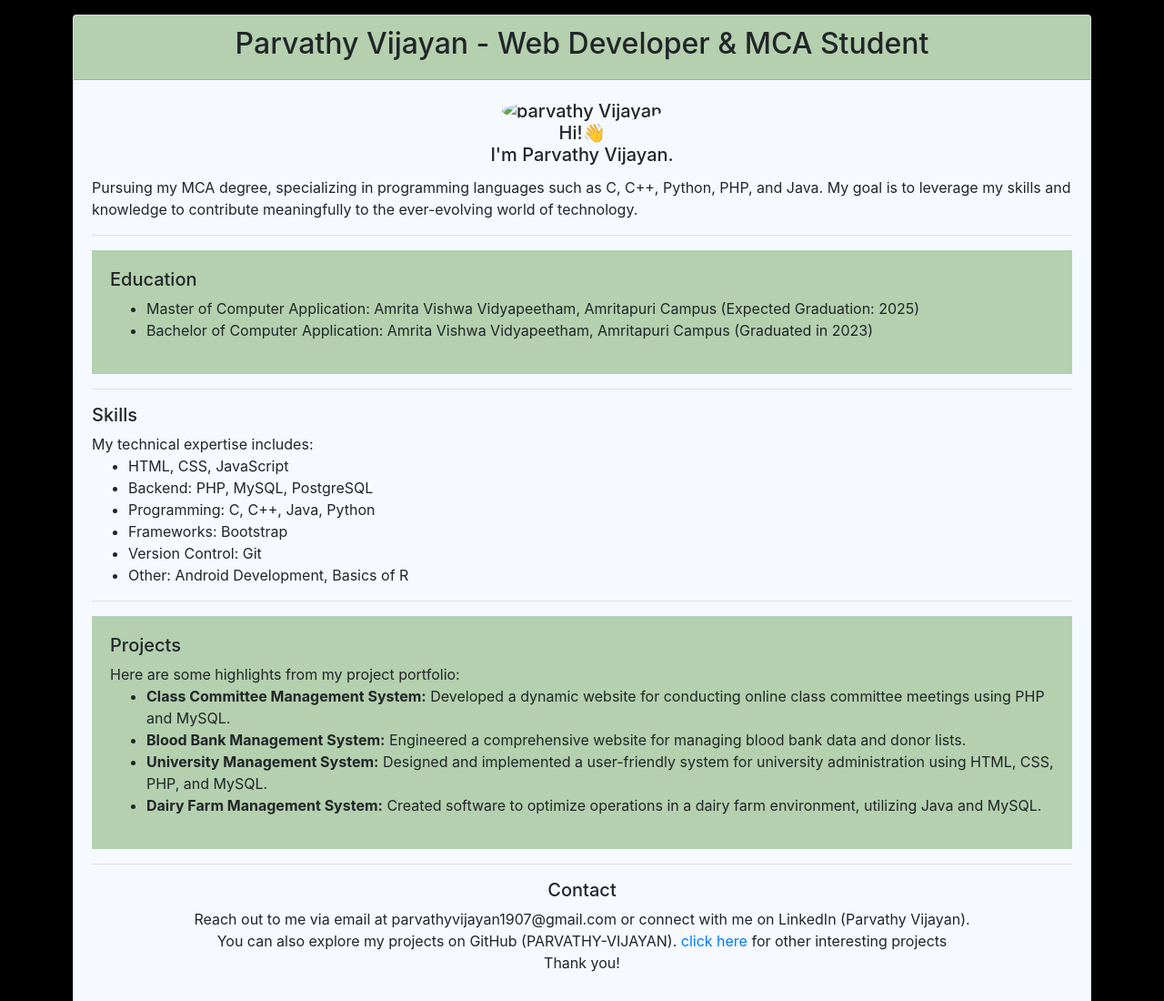
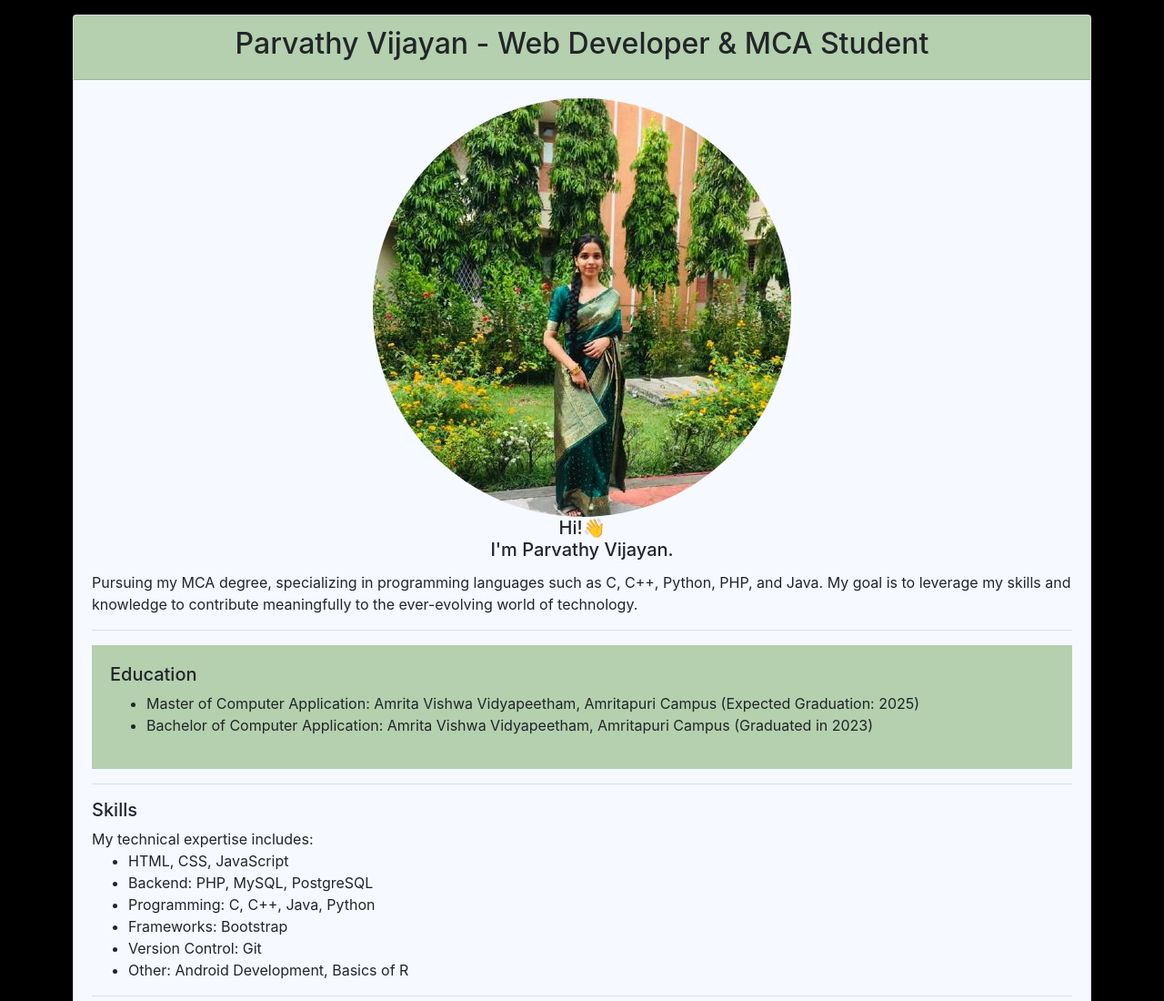
Before and after one commit to PARVATHY-VIJAYAN/PARVATHY-VIJAYAN.github.io, a plain HTML site: page index.html in a window 1280 px wide. Shown: the top 1100 px of the page at 91% size. Drawn offline with nearby package versions, Linux system fonts and the light colour scheme.

Commit message:
index.html

```diff
--- a/index.html
+++ b/index.html
@@ -14,7 +14,7 @@
         <div class="card text-black  mb-3 mt-3" style="background-color: #f6f9ff; max-width: 70rem;">
           <div class="card-header" style="background-color: #b4d0ae;"><h2><center>Parvathy Vijayan - Web Developer & MCA Student</center></h2></div>
           <div class="card-body ">
-            <h5 class="card-title "><center><img src="images/paaru.jpeg" class ="img-fluid" style="border-radius:50%;" height="250" alt="parvathy Vijayan"><br>Hi!👋<br>I'm Parvathy Vijayan.</center></h5>
+            <h5 class="card-title "><center><img src="front end project/images/paaru.jpeg" class ="img-fluid" style="border-radius:50%;" height="250" alt="parvathy Vijayan"><br>Hi!👋<br>I'm Parvathy Vijayan.</center></h5>
 
             <p class="card-text">
               Pursuing my MCA degree, specializing in programming languages such as C, C++, Python, PHP, and Java. My goal is to leverage my skills and knowledge to contribute meaningfully to the ever-evolving world of technology.
```
